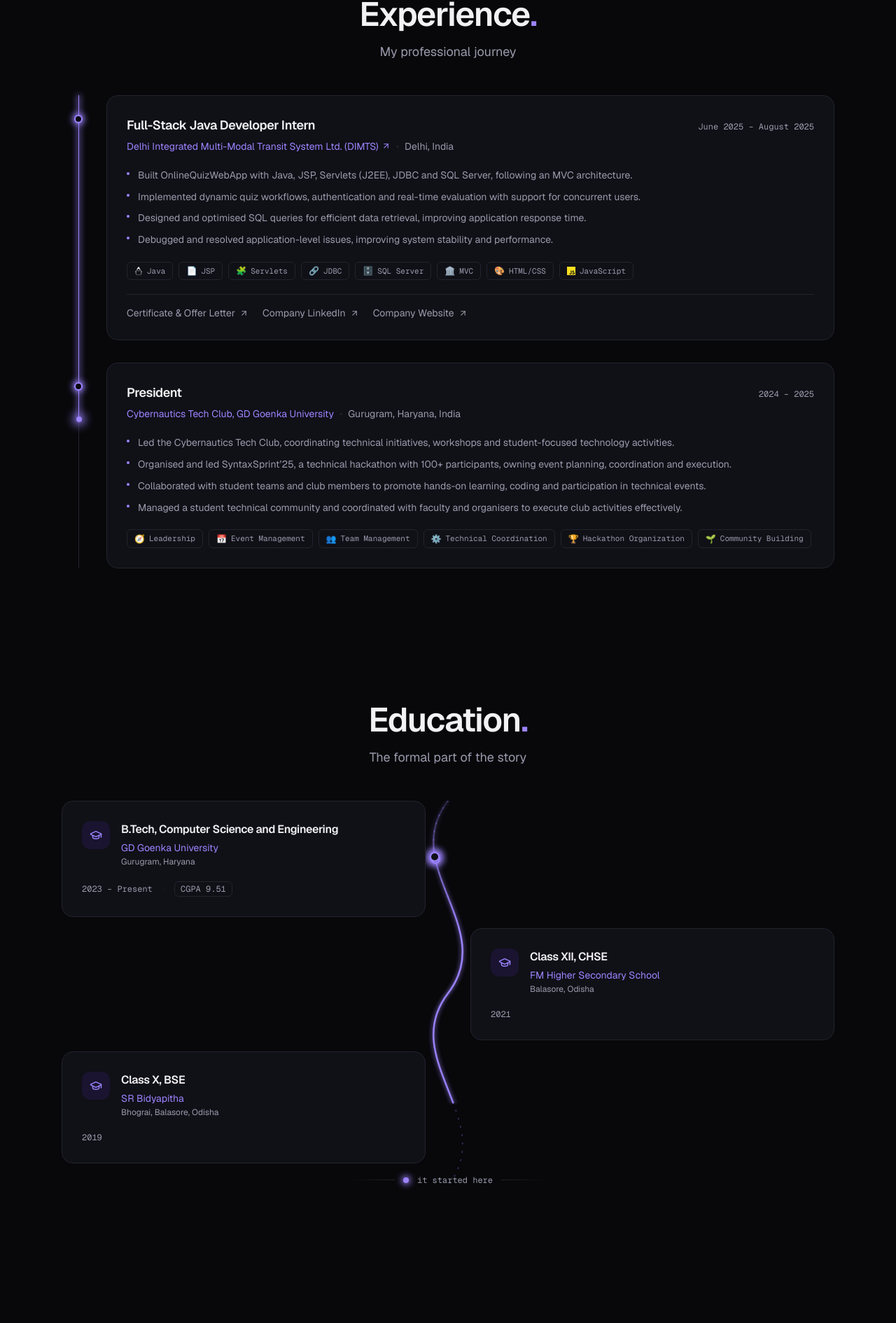
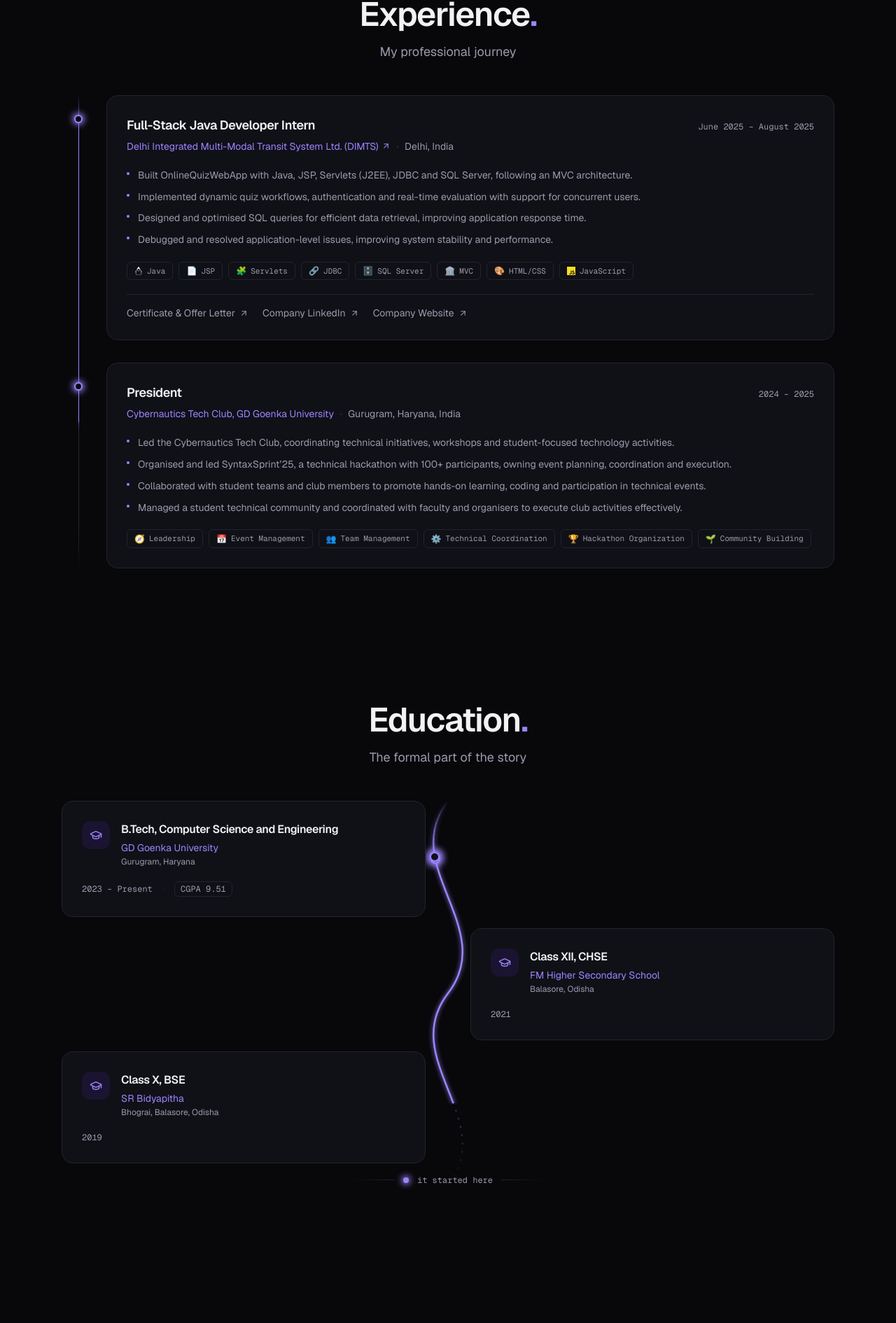
Before and after one commit to SR-Pradhan/Portfolio, a Next.js app in the folder frontend/: page / in a window 1280 px wide. Shown: the part 4195-6085 px from the top of the page at 70% size. Built offline with nearby package versions, Linux system fonts and the light colour scheme; no server answers.

Commit message:
Fade timeline rail and curve ends to match the site's soft edges

```diff
--- a/frontend/src/app/globals.css
+++ b/frontend/src/app/globals.css
@@ -268,3 +268,26 @@ body {
     transition: none;
   }
 }
+
+/* ── Timeline rail fade ───────────────────────────────────────────────
+   Rails end in a hard cut otherwise, which looks severed next to the soft
+   gradients everywhere else. A mask fades the track, the drawn line and the
+   glow head together — doing it with a gradient background instead would
+   only fade one of the three. */
+
+.rail-fade {
+  -webkit-mask-image: linear-gradient(
+    to bottom,
+    transparent 0%,
+    #000 7%,
+    #000 93%,
+    transparent 100%
+  );
+  mask-image: linear-gradient(
+    to bottom,
+    transparent 0%,
+    #000 7%,
+    #000 93%,
+    transparent 100%
+  );
+}
--- a/frontend/src/components/EducationCurve.tsx
+++ b/frontend/src/components/EducationCurve.tsx
@@ -114,9 +114,16 @@ export default function EducationCurve() {
       >
         <defs>
           <linearGradient id="edu-line" x1="0" y1="0" x2="0" y2="1">
-            <stop offset="0%" stopColor="var(--accent)" stopOpacity="0.15" />
-            <stop offset="35%" stopColor="var(--accent)" stopOpacity="1" />
-            <stop offset="100%" stopColor="var(--accent)" stopOpacity="0.9" />
+            <stop offset="0%" stopColor="var(--accent)" stopOpacity="0" />
+            <stop offset="14%" stopColor="var(--accent)" stopOpacity="1" />
+            <stop offset="86%" stopColor="var(--accent)" stopOpacity="1" />
+            <stop offset="100%" stopColor="var(--accent)" stopOpacity="0" />
+          </linearGradient>
+          <linearGradient id="edu-route" x1="0" y1="0" x2="0" y2="1">
+            <stop offset="0%" stopColor="var(--accent)" stopOpacity="0" />
+            <stop offset="14%" stopColor="var(--accent)" stopOpacity="0.3" />
+            <stop offset="86%" stopColor="var(--accent)" stopOpacity="0.3" />
+            <stop offset="100%" stopColor="var(--accent)" stopOpacity="0" />
           </linearGradient>
           <filter id="edu-glow" x="-60%" y="-10%" width="220%" height="120%">
             <feGaussianBlur stdDeviation="3" result="blur" />
@@ -132,12 +139,11 @@ export default function EducationCurve() {
           ref={pathRef}
           d={PATH}
           fill="none"
-          stroke="var(--accent)"
           strokeWidth="2"
           strokeDasharray="1 11"
           strokeLinecap="round"
           vectorEffect="non-scaling-stroke"
-          opacity="0.28"
+          stroke="url(#edu-route)"
         />
 
         {/* the drawn line: pathLength animates 0 -> 1 with scroll */}
--- a/frontend/src/components/ScrollRail.tsx
+++ b/frontend/src/components/ScrollRail.tsx
@@ -37,7 +37,7 @@ export default function ScrollRail({ className = "" }: { className?: string }) {
     <div
       ref={ref}
       aria-hidden
-      className={`pointer-events-none absolute inset-y-0 w-px ${className}`}
+      className={`rail-fade pointer-events-none absolute inset-y-0 w-px ${className}`}
     >
       <span className="absolute inset-0 bg-border" />
 
```
